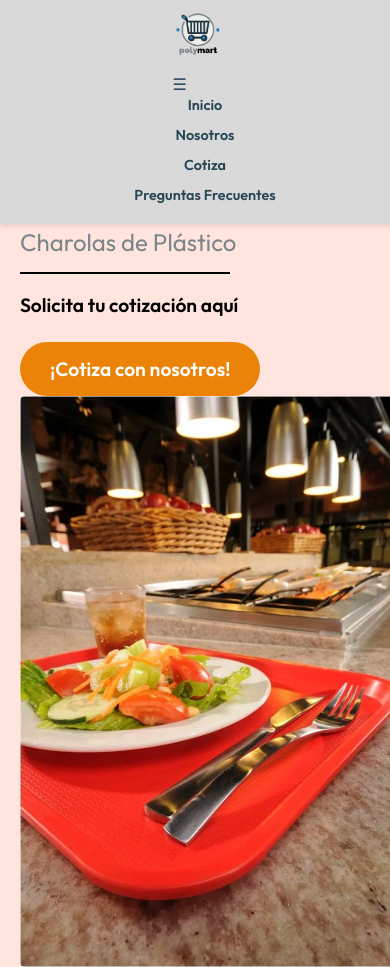
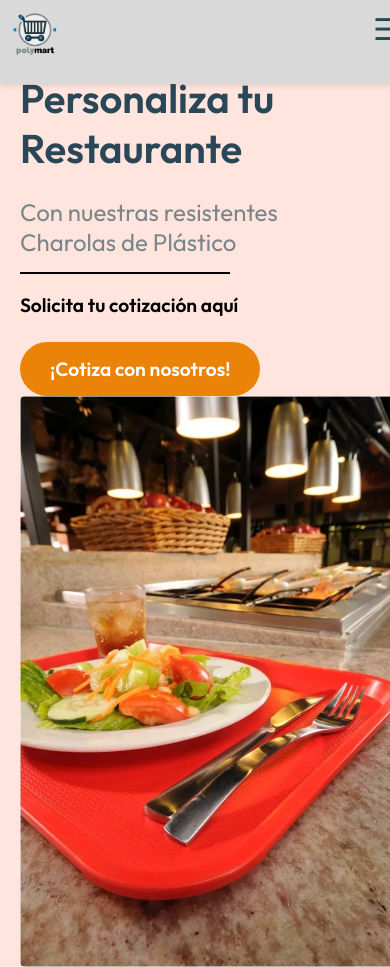
Before and after one commit to joelmontes01/PolyMart-website, a plain HTML site: page index.html in a window 390 px wide. Shown: the top 967 px of the page. Drawn offline with Linux system fonts and the light colour scheme.

Commit message:
estilos.css

```diff
--- a/estilos.css
+++ b/estilos.css
@@ -59,6 +59,46 @@ header nav ul li a {
 header nav ul li a:hover {
     background-color: #EC8309;
     color: #FFFFFF;
+}
+
+/* Estilos para el menú móvil */
+header .hamburger {
+    display: none; /* Oculto por defecto, se muestra solo en móviles */
+    font-size: 30px;
+    cursor: pointer;
+}
+
+@media (max-width: 768px) {
+    header {
+        flex-direction: column;
+        padding: 10px;
+        height: auto;
+    }
+
+    header .logo {
+        display: flex;
+        justify-content: space-between;
+        width: 100%;
+    }
+
+    header nav {
+        display: none; /* Ocultar el menú por defecto en móviles */
+        flex-direction: column;
+        align-items: center;
+    }
+
+    header .hamburger {
+        display: block; /* Mostrar el icono "hamburguesa" en móviles */
+        cursor: pointer;
+    }
+
+    header nav.open {
+        display: flex; /* Mostrar el menú cuando se hace clic en el icono "hamburguesa" */
+    }
+
+    .hero {
+        margin-top: 60px; /* Asegurar que el contenido no quede cubierto por el header */
+    }
 }
 
 /* Hero Section */
```
